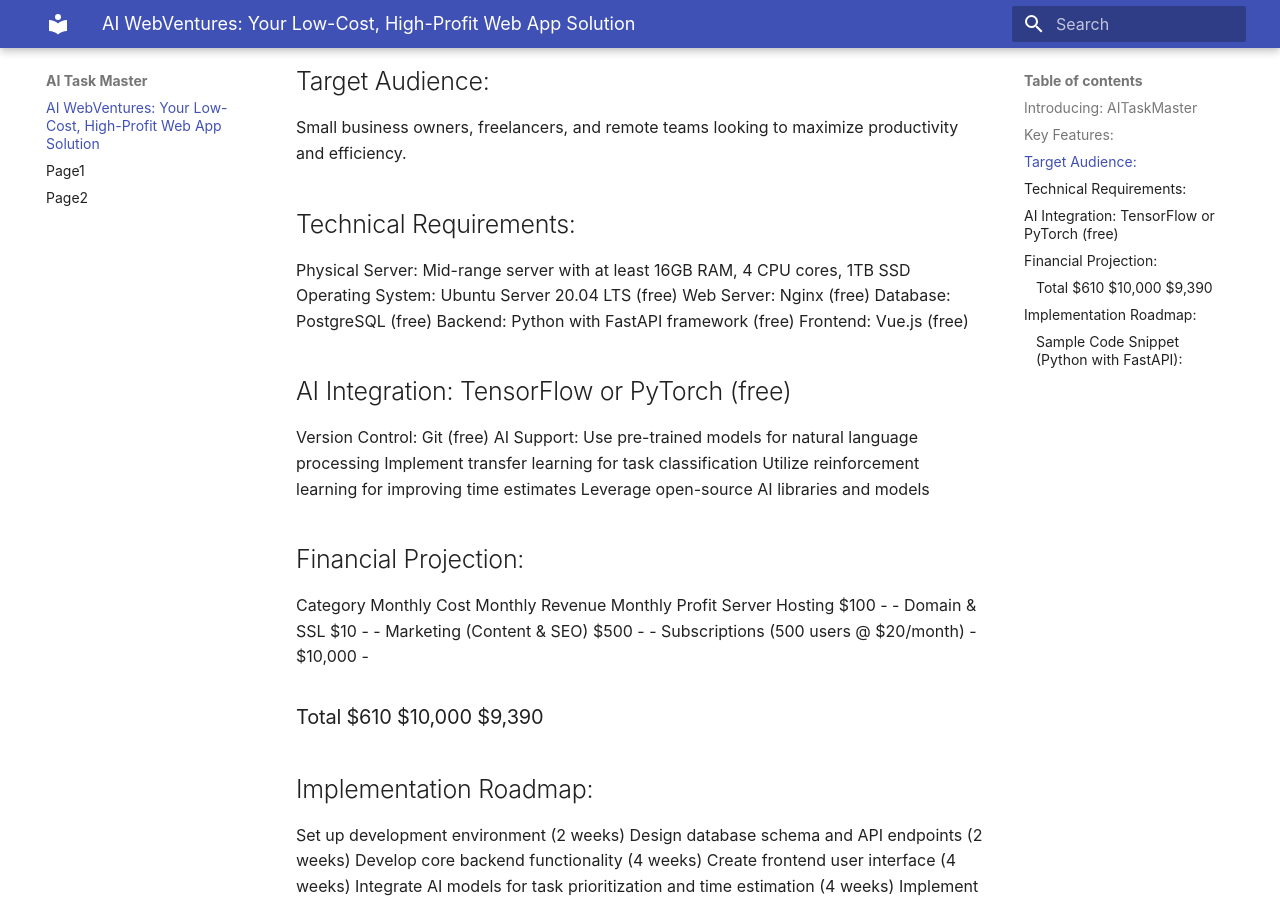
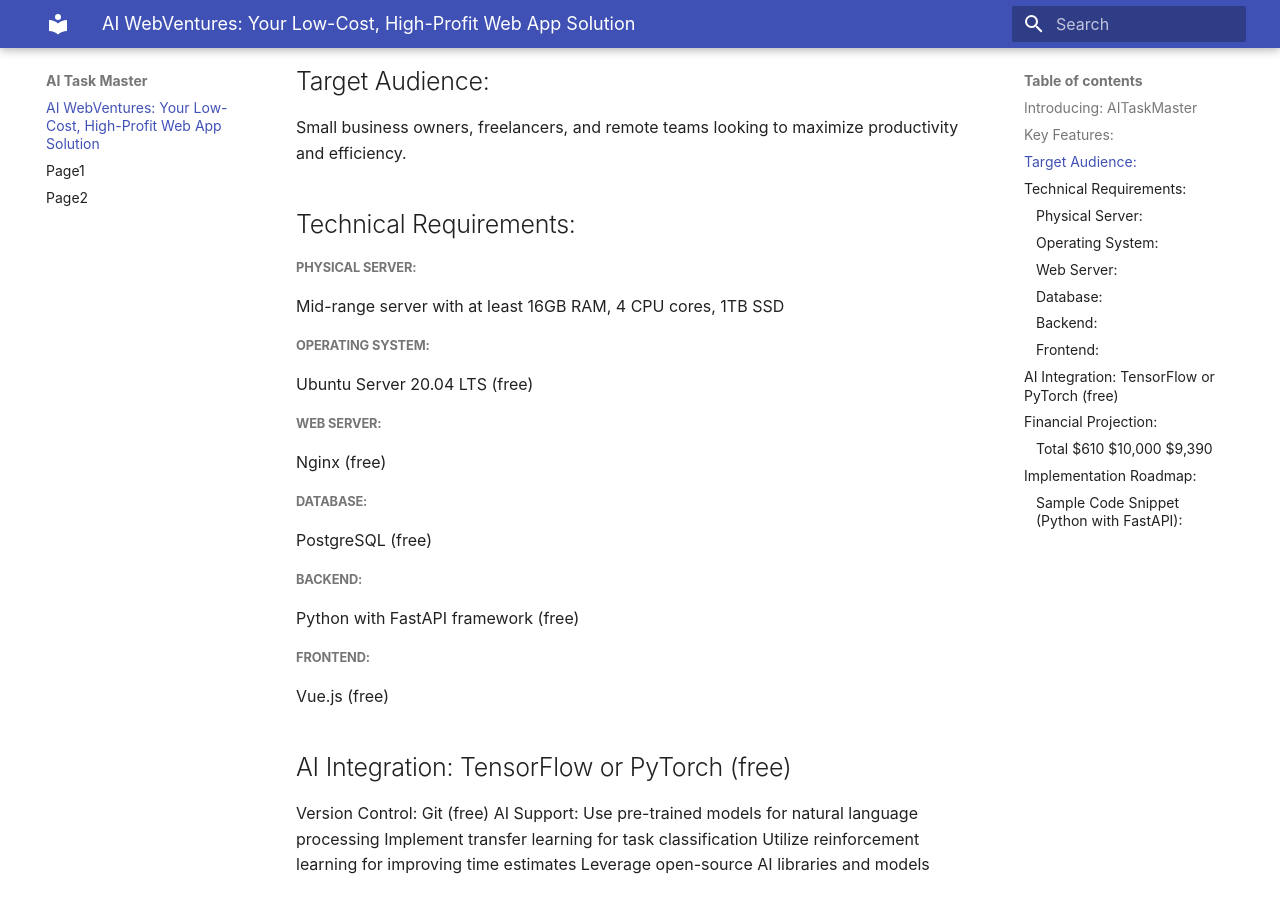
Before and after one commit to sds-ai-solutions/AITaskMaster, an MkDocs documentation site: the page built from docs/index.md, in a window 1280 px wide and 900 px high, scrolled down 518 px. Built offline with MkDocs 1.6.1 and Material for MkDocs 9.7.7, drawn with Linux system fonts in a browser that asks for light colours.

Commit message:
Update index.md

```diff
--- a/docs/index.md
+++ b/docs/index.md
@@ -13,12 +13,24 @@
 Small business owners, freelancers, and remote teams looking to maximize productivity and efficiency.
 
 ##Technical Requirements:
-Physical Server: Mid-range server with at least 16GB RAM, 4 CPU cores, 1TB SSD
-Operating System: Ubuntu Server 20.04 LTS (free)
-Web Server: Nginx (free)
-Database: PostgreSQL (free)
-Backend: Python with FastAPI framework (free)
-Frontend: Vue.js (free)
+#####Physical Server:
+Mid-range server with at least 16GB RAM, 4 CPU cores, 1TB SSD
+
+#####Operating System:
+Ubuntu Server 20.04 LTS (free)
+
+#####Web Server:
+Nginx (free)
+
+#####Database:
+PostgreSQL (free)
+
+#####Backend:
+Python with FastAPI framework (free)
+
+#####Frontend:
+Vue.js (free)
+
 
 ##AI Integration: TensorFlow or PyTorch (free)
 Version Control: Git (free)
```
